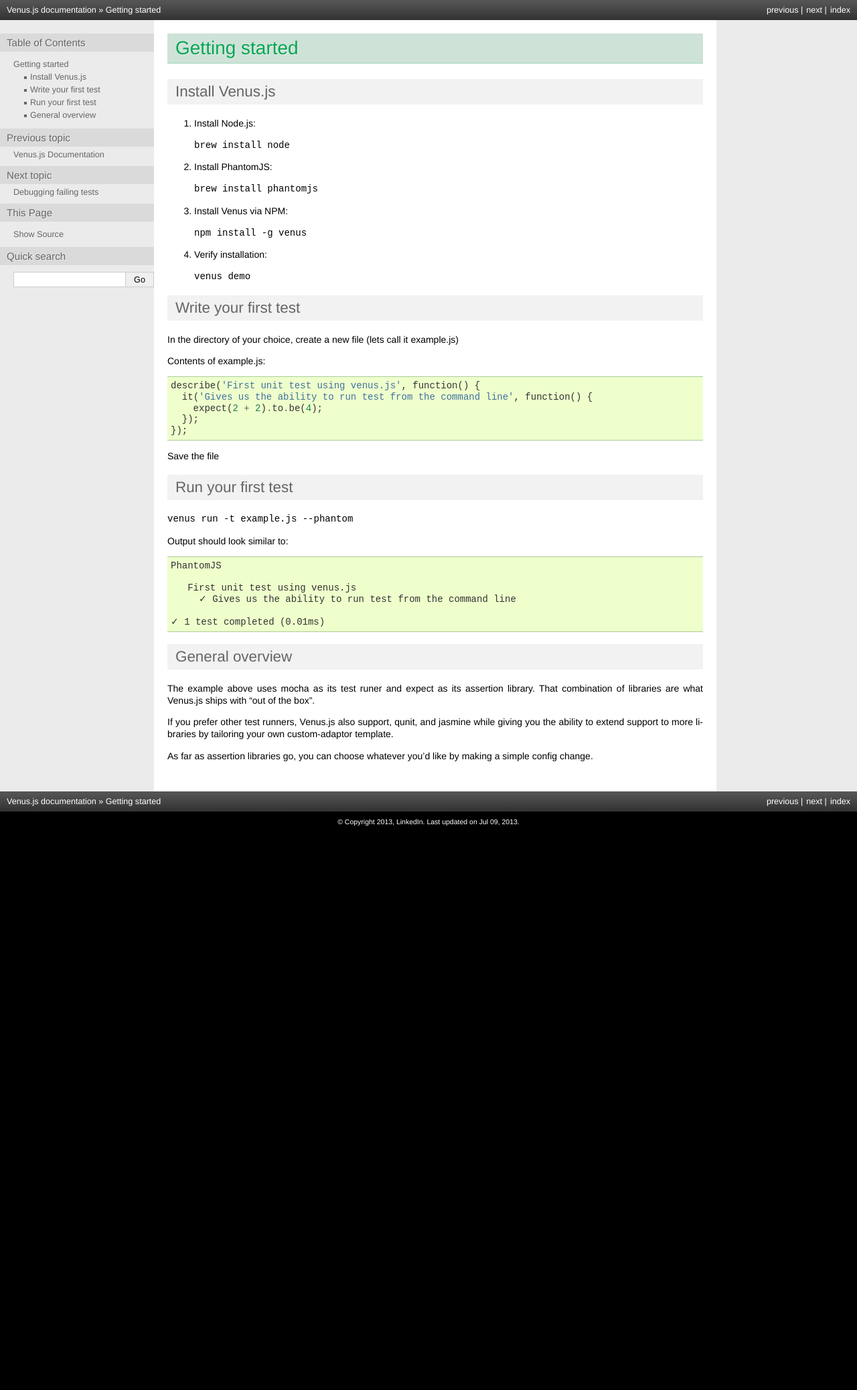
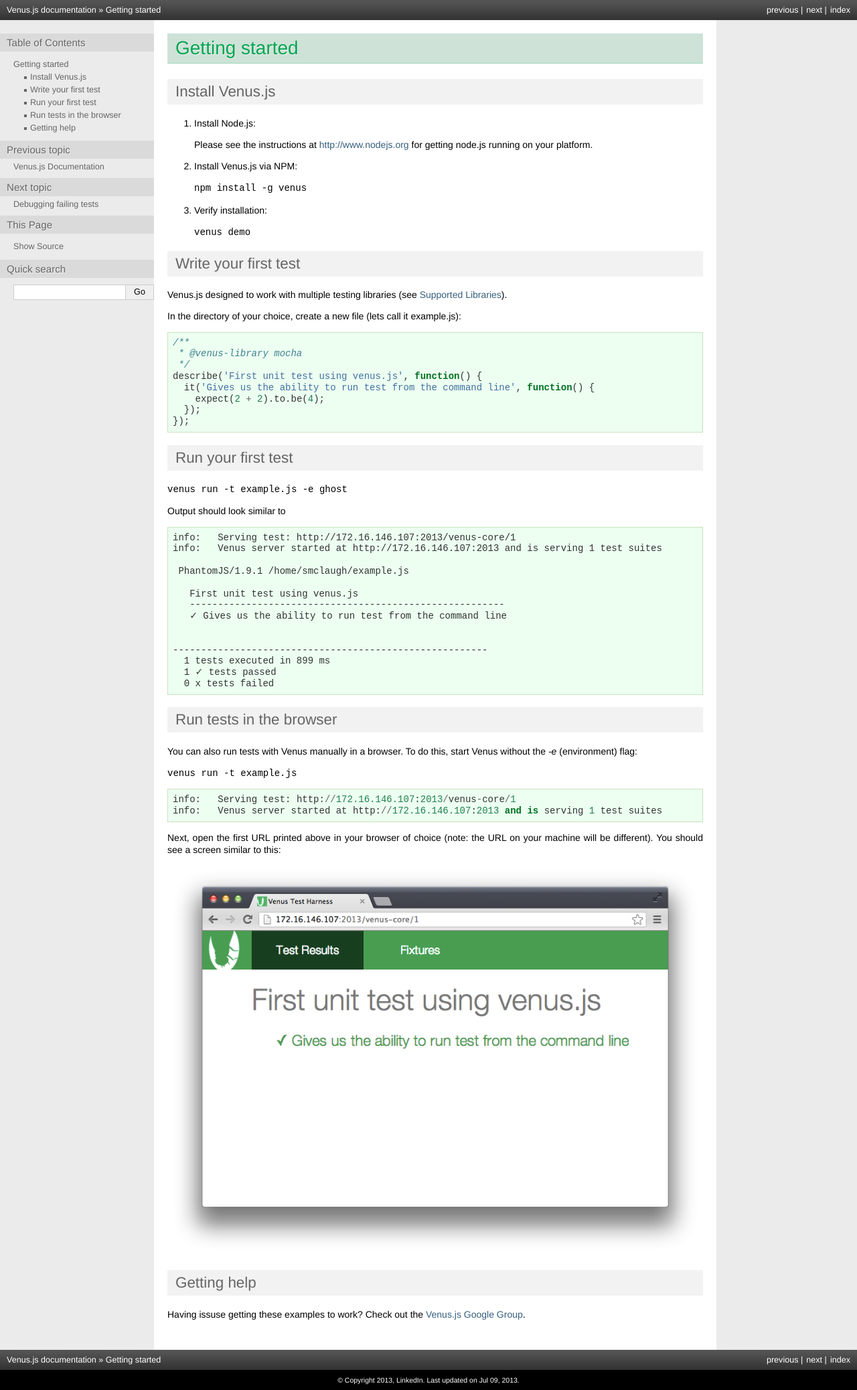
Before and after one commit to LinkedInAttic/venus.js, a Sphinx documentation site: the page built from docs/source/getting_started.rst, in a window 1280 px wide. Shown: the whole page at 67% size. Built offline with Sphinx 7.4.7, drawn with Linux system fonts in a browser that asks for light colours; before the commit the page ends 1242 px from its top, so only the background shows below that.

Commit message:
Doc update: getting started guide and supported libraries
Updated getting started page to be accurate with 2.x, and added page on the different libraries which are supported out of the box (Mocha, Jasmine, QUnit).

```diff
--- a/docs/source/_themes/venus/static/venus.css
+++ b/docs/source/_themes/venus/static/venus.css
@@ -235,13 +235,11 @@
 }
 
 pre {
-    padding: 5px;
-    background-color: #eeffcc;
+    padding: 7px;
+    background-color: #ECFFF1;
     color: #333333;
     line-height: 120%;
-    border: 1px solid #ac9;
-    border-left: none;
-    border-right: none;
+    border: 1px solid #CAE2BE;
 }
 
 tt {
--- a/docs/source/getting_started.rst
+++ b/docs/source/getting_started.rst
@@ -8,52 +8,76 @@
 ----------------
 
 1. Install Node.js::
-  ``brew install node``
+  Please see the instructions at `http://www.nodejs.org <http://www.nodejs.org>`_ for getting node.js running on your platform.
 
-2. Install PhantomJS::
-  ``brew install phantomjs``
-
-3. Install Venus via NPM::
+2. Install Venus.js via NPM::
   ``npm install -g venus``
 
-4. Verify installation::
+3. Verify installation::
   ``venus demo``
 
 Write your first test
 ---------------------
 
-In the directory of your choice, create a new file (lets call it example.js)
+Venus.js designed to work with multiple testing libraries (see :doc:`reference/supported_libraries`).
 
-Contents of example.js::
+In the directory of your choice, create a new file (lets call it example.js):
 
+
+.. code-block:: javascript
+
+  /**
+   * @venus-library mocha
+   */
   describe('First unit test using venus.js', function() {
     it('Gives us the ability to run test from the command line', function() {
       expect(2 + 2).to.be(4);
     });
   });
 
-Save the file
 
 Run your first test
 -------------------
 
-``venus run -t example.js --phantom``
+``venus run -t example.js -e ghost``
 
-Output should look similar to::
 
-  PhantomJS
+Output should look similar to
+
+::
+
+  info:   Serving test: http://172.16.146.107:2013/venus-core/1
+  info:   Venus server started at http://172.16.146.107:2013 and is serving 1 test suites
+
+   PhantomJS/1.9.1 /home/smclaugh/example.js
 
      First unit test using venus.js
-       ✓ Gives us the ability to run test from the command line
-
-  ✓ 1 test completed (0.01ms)
+     --------------------------------------------------------
+     ✓ Gives us the ability to run test from the command line
 
 
-General overview
-----------------
+  --------------------------------------------------------
+    1 tests executed in 899 ms
+    1 ✓ tests passed
+    0 x tests failed
 
-The example above uses mocha as its test runer and expect as its assertion library.  That combination of libraries are what Venus.js ships with "out of the box".
+Run tests in the browser
+------------------------
 
-If you prefer other test runners, Venus.js also support, qunit, and jasmine while giving you the ability to extend support to more libraries by tailoring your own custom-adaptor template.
+You can also run tests with Venus manually in a browser. To do this, start Venus without the `-e` (environment) flag:
 
-As far as assertion libraries go, you can choose whatever you'd like by making a simple config change.
+``venus run -t example.js``
+
+::
+
+  info:   Serving test: http://172.16.146.107:2013/venus-core/1
+  info:   Venus server started at http://172.16.146.107:2013 and is serving 1 test suites
+
+Next, open the first URL printed above in your browser of choice (note: the URL on your machine will be different). You should see a screen similar to this:
+
+.. image:: images/venus_ui.png
+
+Getting help
+------------
+
+Having issuse getting these examples to work? Check out the `Venus.js Google Group <https://groups.google.com/forum/#!forum/venusjs>`_.
--- a/docs/source/reference/annotations.rst
+++ b/docs/source/reference/annotations.rst
@@ -1,7 +1,7 @@
 .. _annotations:
 
 **********************
-Annotations (@venus-*)
+Annotations
 **********************
 
 Venus allows you to use comment-based annotations to define configurations for your unit test:
```
Also changed, not shown: docs/source/reference/supported_libraries.rst (added, +79 -0 lines), docs/source/images/venus_ui.png (added).
